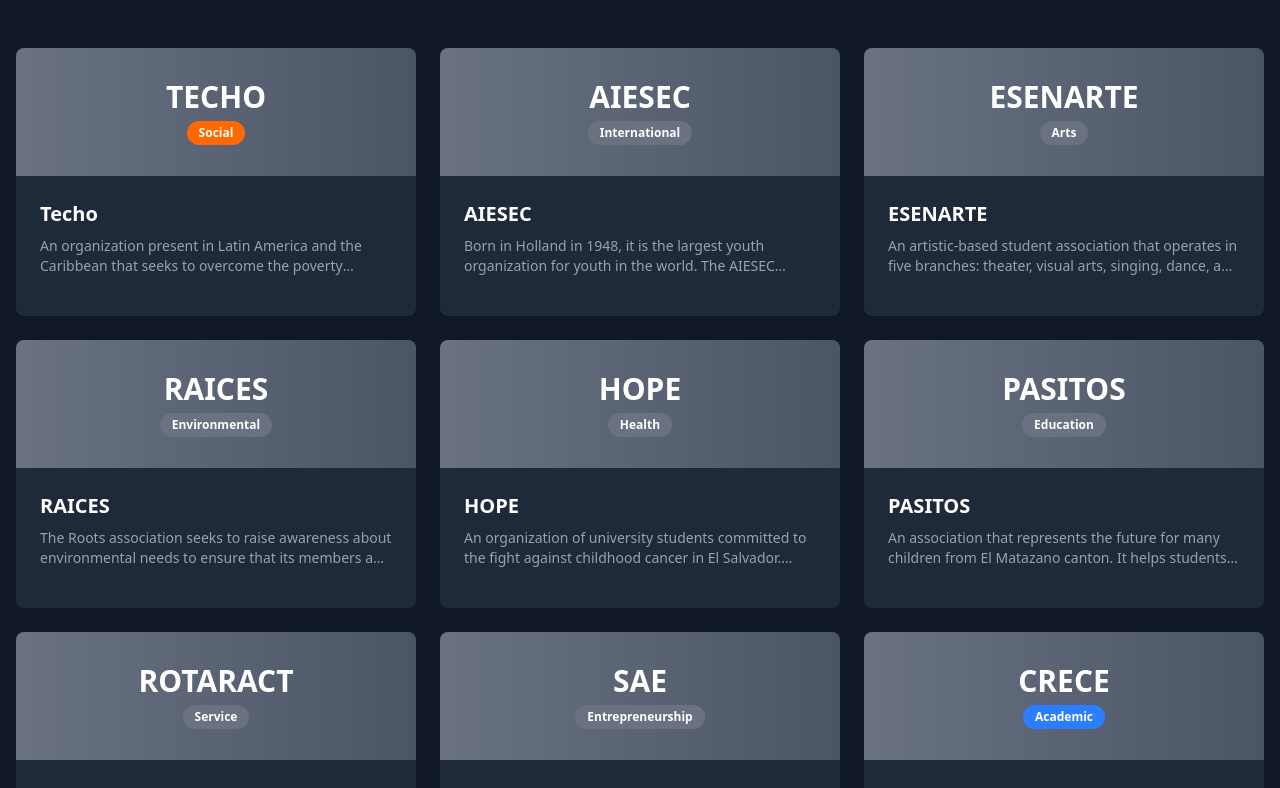
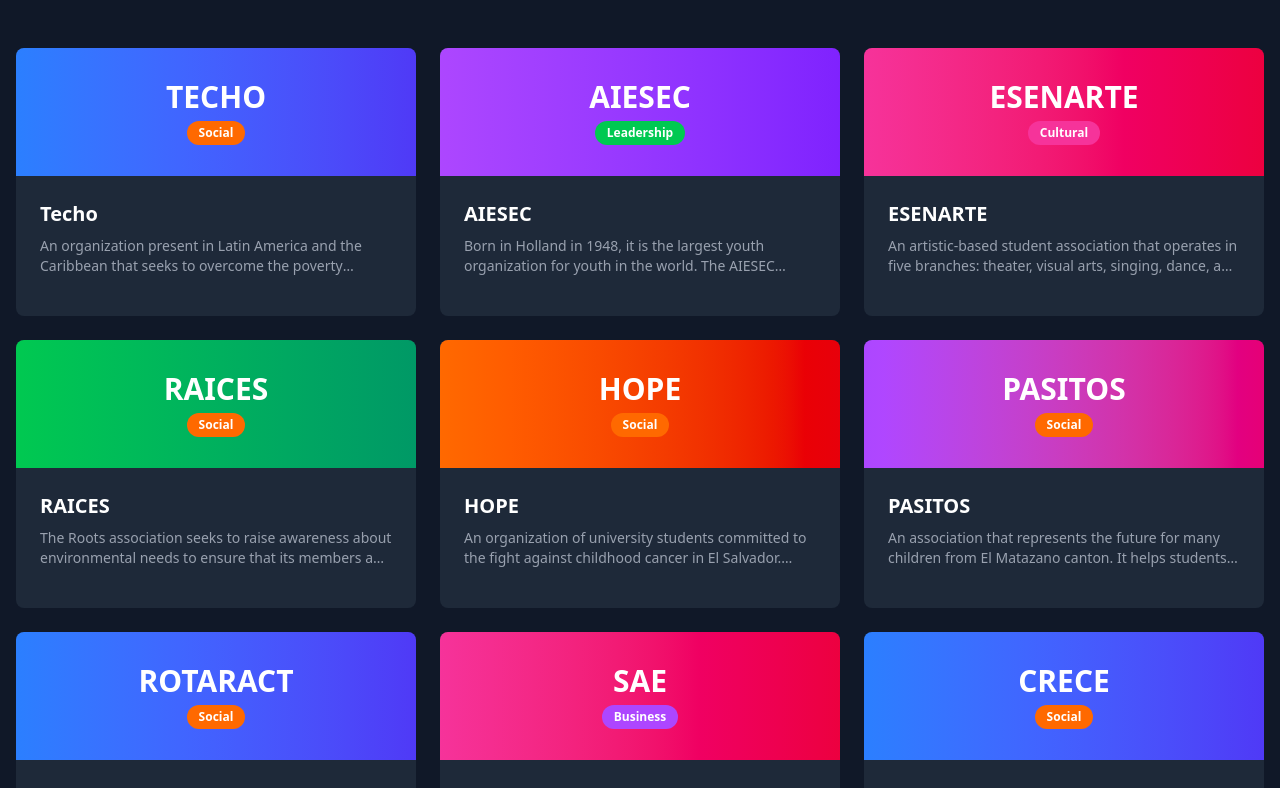
Before and after one commit to FernandaRubio74/weekup-esen, a React (Vite) app: page /AssociationsPage in a window 1280 px wide. Shown: the part 440-1228 px from the top of the page. Built offline with nearby package versions, Linux system fonts and the light colour scheme.

Commit message:
adjusted badges and categories

```diff
--- a/src/components/EventCardFull.jsx
+++ b/src/components/EventCardFull.jsx
@@ -13,7 +13,6 @@
 };
 
 const getEventImage = (imageType) => {
-  // Si el valor ya incluye la extensión, úsalo tal cual
   if (imageType.endsWith('.jpg') || imageType.endsWith('.png')) {
     return `/${imageType}`;
   }
--- a/src/data/associationUtils.js
+++ b/src/data/associationUtils.js
@@ -2,7 +2,7 @@
   const colors = {
     'Academic': 'bg-blue-500',
     'Cultural': 'bg-pink-500',
-    'Sports': 'bg-green-500',
+    'Leadership': 'bg-green-500',
     'Business': 'bg-purple-500',
     'Social': 'bg-orange-500'
   };
@@ -11,12 +11,12 @@
 
 export const getLogoGradient = (logoType) => {
   const gradients = {
-    'engineering': 'from-blue-500 to-indigo-600',
+    'hope': 'from-orange-500 to-red-600',
     'debate': 'from-purple-500 to-pink-600',
     'cultural': 'from-pink-500 to-rose-600',
     'sports': 'from-green-500 to-emerald-600',
     'business': 'from-purple-500 to-violet-600',
-    'volunteer': 'from-orange-500 to-red-600'
+    'volunteer': 'from-blue-500 to-indigo-600'
   };
   return gradients[logoType] || 'from-gray-500 to-gray-600';
 };
--- a/src/data/associationsData.js
+++ b/src/data/associationsData.js
@@ -5,7 +5,7 @@
     acronym: "TECHO",
     category: "Social",
     description: "An organization present in Latin America and the Caribbean that seeks to overcome the poverty situation experienced by thousands of people in precarious settlements, through joint action of its inhabitants and young volunteers.",
-    logo: "house",
+    logo: "volunteer",
     email: "techo@esen.edu.sv",
     phone: "+503 2234-5600",
     socialMedia: {
@@ -36,9 +36,9 @@
     id: 3,
     name: "AIESEC",
     acronym: "AIESEC",
-    category: "International",
+    category: "Leadership",
     description: "Born in Holland in 1948, it is the largest youth organization for youth in the world. The AIESEC branch at ESEN provides experiences to university students through short and long-term exchanges around the world, including social or administrative internships.",
-    logo: "globe",
+    logo: "business",
     email: "aiesec@esen.edu.sv",
     phone: "+503 2234-5602",
     socialMedia: {
@@ -70,9 +70,9 @@
     id: 4,
     name: "ESENARTE",
     acronym: "ESENARTE",
-    category: "Arts",
+    category: "Cultural",
     description: "An artistic-based student association that operates in five branches: theater, visual arts, singing, dance, and literature. It seeks to raise awareness about the value of voice through the development and promotion of creativity.",
-    logo: "palet",
+    logo: "cultural",
     email: "esenarte@esen.edu.sv",
     phone: "+503 2234-5603",
     socialMedia: {
@@ -105,9 +105,9 @@
     id: 5,
     name: "RAICES",
     acronym: "RAICES",
-    category: "Environmental",
+    category: "Social",
     description: "The Roots association seeks to raise awareness about environmental needs to ensure that its members and students become agents of change and apply all their knowledge for sustainable development in Salvadoran society.",
-    logo: "tra",
+    logo: "sports",
     email: "raices@esen.edu.sv",
     phone: "+503 2234-5604",
     socialMedia: {
@@ -139,7 +139,7 @@
     id: 6,
     name: "HOPE",
     acronym: "HOPE",
-    category: "Health",
+    category: "Social",
     description: "An organization of university students committed to the fight against childhood cancer in El Salvador. They have decided to accept the challenge of positively impacting the lives of young patients and their families during their battle against cancer.",
     logo: "hope",
     email: "hope@esen.edu.sv",
@@ -173,9 +173,9 @@
     id: 7,
     name: "PASITOS",
     acronym: "PASITOS",
-    category: "Education",
+    category: "Social",
     description: "An association that represents the future for many children from El Matazano canton. It helps students from the school in that canton achieve academic success in mathematics and language areas; but most importantly, it supports them to dare to fulfill their dreams and believe they can achieve them.",
-    logo: "graduation-c",
+    logo: "debate",
     email: "pasitos@esen.edu.sv",
     phone: "+503 2234-5606",
     socialMedia: {
@@ -207,9 +207,9 @@
     id: 8,
     name: "Rotaract Santa Tecla ESEN",
     acronym: "ROTARACT",
-    category: "Service",
+    category: "Social",
     description: "Rotaract is an organization with clubs around the world. The school branch is called Rotaract Santa Tecla ESEN. This initiative was born from a group of student friends at ESEN with the purpose of helping society with different projects.",
-    logo: "use",
+    logo: "volunteer",
     email: "rotaract@esen.edu.sv",
     phone: "+503 2234-5607",
     socialMedia: {
@@ -241,9 +241,9 @@
     id: 9,
     name: "Entrepreneurial Students Society",
     acronym: "SAE",
-    category: "Entrepreneurship",
+    category: "Business",
     description: "An organization where students meet with the objective of promoting, developing and supporting entrepreneurship within and outside ESEN through professional and personal development of members. It conducts activities that allow putting into practice skills, knowledge and teamwork.",
-    logo: "lightbu",
+    logo: "cultural",
     email: "sae@esen.edu.sv",
     phone: "+503 2234-5608",
     socialMedia: {
@@ -275,9 +275,9 @@
     id: 10,
     name: "ESEN Scholars and Alumni Association",
     acronym: "CRECE",
-    category: "Academic",
+    category: "Social",
     description: "The ESEN Scholars and Alumni Association, CRECE, was born to provide more opportunities to ESEN students who need support to develop their studies comprehensively. This through collaboration in different programs and development of projects that benefit the student community.",
-    logo: "awa",
+    logo: "volunteer",
     email: "crece@esen.edu.sv",
     phone: "+503 2234-5609",
     socialMedia: {
@@ -309,9 +309,9 @@
     id: 11,
     name: "ESEN Music Association",
     acronym: "ESENMUSIC",
-    category: "Arts",
+    category: "Cultural",
     description: "The ESEN music association aims to develop the musical art of students with artistic vocation. ESENMUSIC has a musical group integrated by students who play different instruments or sing. The association supports charity events of different associations and also performs outside the school.",
-    logo: "mus",
+    logo: "cultural",
     email: "esenmusic@esen.edu.sv",
     phone: "+503 2234-5610",
     socialMedia: {
@@ -345,7 +345,7 @@
     acronym: "ALUMNI",
     category: "Alumni",
     description: "ALUMNI ESEN is the association of ESEN alumni, whose purpose is to keep them informed of job opportunities, postgraduate and doctoral programs, among others. It also offers the possibility of obtaining discounts at different establishments of affiliated companies.",
-    logo: "users-graduate",
+    logo: "hope",
     email: "alumni@esen.edu.sv",
     phone: "+503 2234-5611",
     socialMedia: {
@@ -377,9 +377,9 @@
     id: 13,
     name: "TALK ESEN",
     acronym: "TALK",
-    category: "Languages",
+    category: "Cultural",
     description: "TALK ESEN is an association born in 2019 with the objective of promoting language learning and practice. It seeks to provide tools and opportunities to children and youth to develop skills with languages they already know. Currently, its projects have focused on English.",
-    logo: "flkfkld",
+    logo: "sports",
     email: "talk@esen.edu.sv",
     phone: "+503 2234-5612",
     socialMedia: {
@@ -413,7 +413,7 @@
     acronym: "COPE",
     category: "Politics",
     description: "The Student Political Opinion Club (COPE) is an initiative for formation, dialogue and reflection on reality, both national and international. It is an association that promotes student participation and offers a space for opinion about critical events of social and political conjuncture.",
-    logo: "users-politi",
+    logo: "volunteer",
     email: "cope@esen.edu.sv",
     phone: "+503 2234-5613",
     socialMedia: {
@@ -445,9 +445,9 @@
     id: 15,
     name: "Model United Nations ESEN",
     acronym: "MUN",
-    category: "International",
+    category: "Academic",
     description: "MUN ESEN was born with the purpose of recreating the United Nations Model in Salvadoran territory, to enhance a culture of dialogue and debate in its student community and among different national and international educational institutions.",
-    logo: "globe-politic",
+    logo: "debate",
     email: "mun@esen.edu.sv",
     phone: "+503 2234-5614",
     socialMedia: {
@@ -481,7 +481,7 @@
     acronym: "COUNCIL",
     category: "Academic",
     description: "The Student Council is not just any association. It is in charge of ensuring the correct development and improvement of the school in all its aspects, with the desire to be an active part of the student community. It is made up of year and course representatives, elected by secret ballot by the same student community.",
-    logo: "users-governme",
+    logo: "volunteer",
     email: "consejo.est.esen@gmail.com",
     phone: "+503 2234-5615",
     socialMedia: {
```
